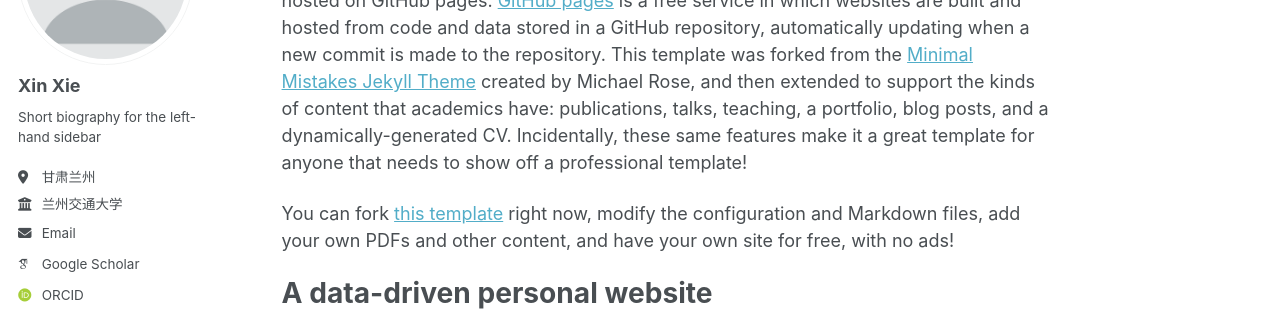
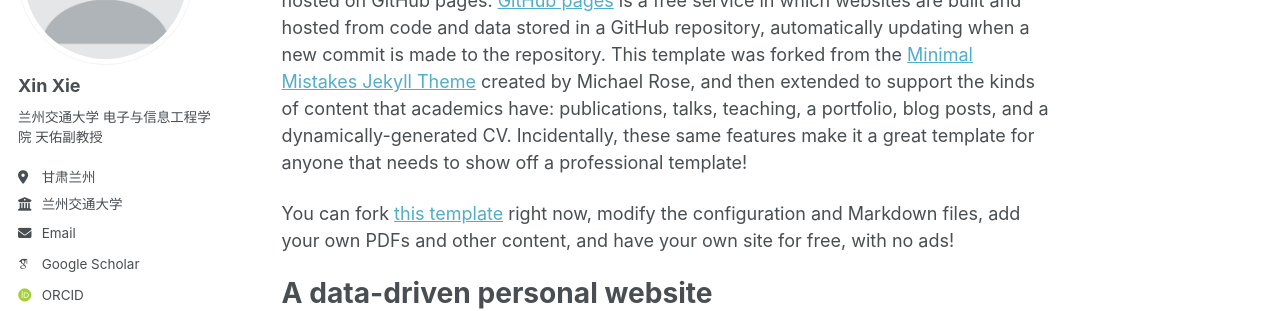
Before and after one commit to xiexin312/xiexin312.github.io, a Jekyll site: the page built from _pages/about.md, in a window 1280 px wide. Shown: the part 211-522 px from the top of the page. Built offline with Jekyll 4.4.1, drawn with Linux system fonts in a browser that asks for light colours; some web fonts are replaced; a script bundle is joined from its source files by our own code; library files that are not in the unit come from our copies.

Commit message:
Update _config.yml

```diff
--- a/_config.yml
+++ b/_config.yml
@@ -26,7 +26,7 @@ author:
   avatar           : "profile.png"
   name             : "Xin Xie"
   pronouns         : # example: "she/her"
-  bio              : "Short biography for the left-hand sidebar"
+  bio              : "兰州交通大学 电子与信息工程学院 天佑副教授"
   location         : "甘肃兰州"
   employer         : "兰州交通大学"
   uri              : # URL
```
